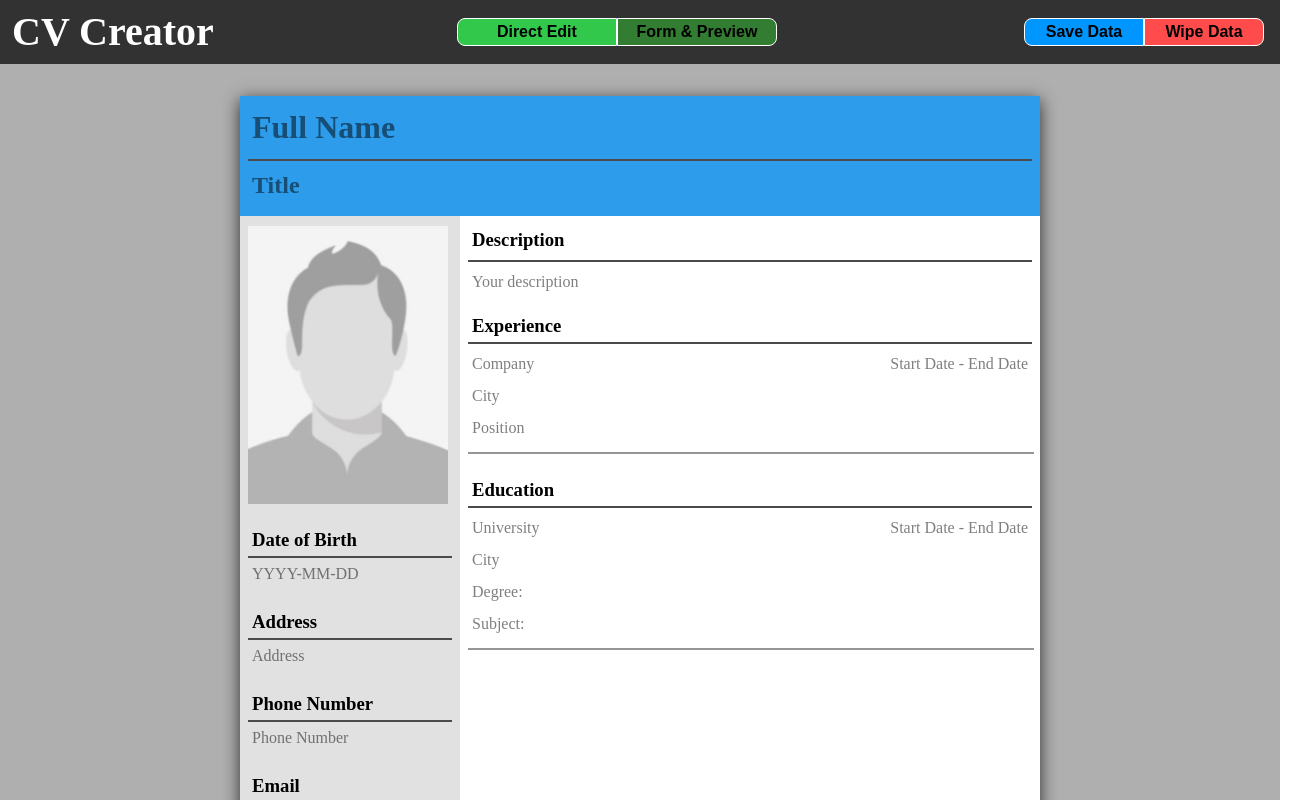
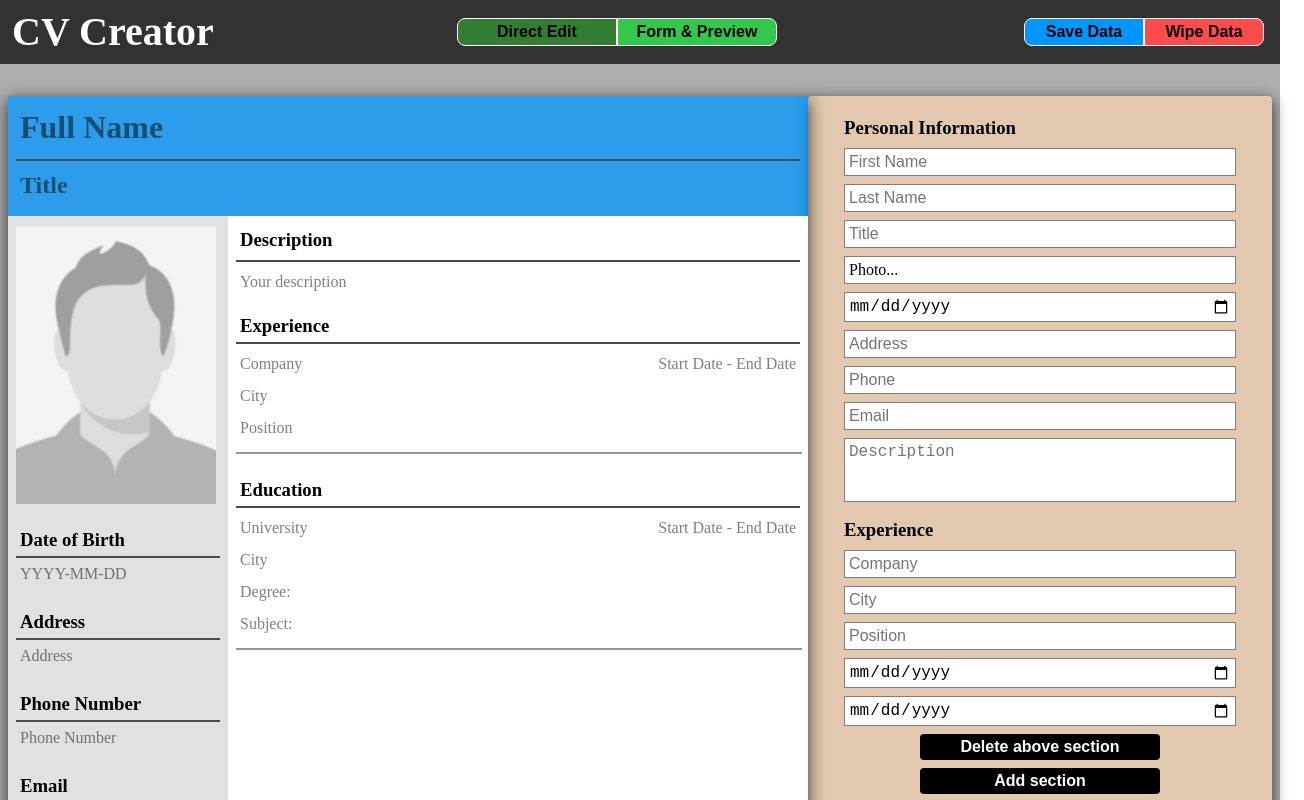
Before and after one commit to gizinski-jacek/cv-project-react, a React (Create React App) app: page / in a window 1280 px wide. Shown: the top 800 px of the page, 1304 px wide, since content can reach past the window. Built offline with nearby package versions, Linux system fonts and the light colour scheme.

Commit message:
Added useRef for useReactToPrint component used in printing CV. Changed editing mode to use true/false.

```diff
--- a/src/App.js
+++ b/src/App.js
@@ -1,4 +1,4 @@
-import { useEffect, useState } from 'react';
+import { useEffect, useState, useRef } from 'react';
 import './App.css';
 import Header from './components/Header';
 import DirectEdit from './components/DirectEdit';
@@ -6,10 +6,11 @@ import FormOverview from './components/FormOverview';
 import Footer from './components/Footer';
 import emptyCV from './components/Utils/emptyCV';
 import { nanoid } from 'nanoid';
+import { useReactToPrint } from 'react-to-print';
 
 function App() {
 	const localData = JSON.parse(localStorage.getItem('localData'));
-	const [mode, setMode] = useState('directEditBtn');
+	const [formMode, setFormMode] = useState(true);
 	const [currentData, setCurrentData] = useState(
 		localData ? localData : emptyCV
 	);
@@ -127,21 +128,23 @@ function App() {
 		},
 	};
 
+	const componentRef = useRef();
+
+	const printCV = useReactToPrint({ content: () => componentRef.current });
+
 	const headerControls = {
 		changeMode(e) {
-			setMode(e.target.id);
+			e.target.id === 'formOverviewBtn'
+				? setFormMode(true)
+				: setFormMode(false);
 		},
 
-		saveData() {
+		saveCV() {
 			localStorage.setItem('localData', JSON.stringify(currentData));
 		},
 
-		wipeData() {
-			if (
-				window.confirm(
-					'This will wipe all saved CV data. Are you sure?'
-				)
-			) {
+		resetCV() {
+			if (window.confirm('This will reset all CV data. Are you sure?')) {
 				localStorage.clear();
 				setCurrentData(emptyCV);
 			}
@@ -154,15 +157,20 @@ function App() {
 
 	return (
 		<>
-			<Header mode={mode} {...headerControls} />
+			<Header mode={formMode} {...headerControls} printCV={printCV} />
 			<div className='main'>
-				{mode === 'directEditBtn' ? (
+				{formMode ? (
+					<FormOverview
+						innerRef={componentRef}
+						data={currentData}
+						{...dataHandlers}
+					/>
+				) : (
 					<DirectEdit
+						innerRef={componentRef}
 						data={currentData}
 						dataHandlers={dataHandlers}
 					/>
-				) : (
-					<FormOverview data={currentData} {...dataHandlers} />
 				)}
 			</div>
 			<Footer />
```
